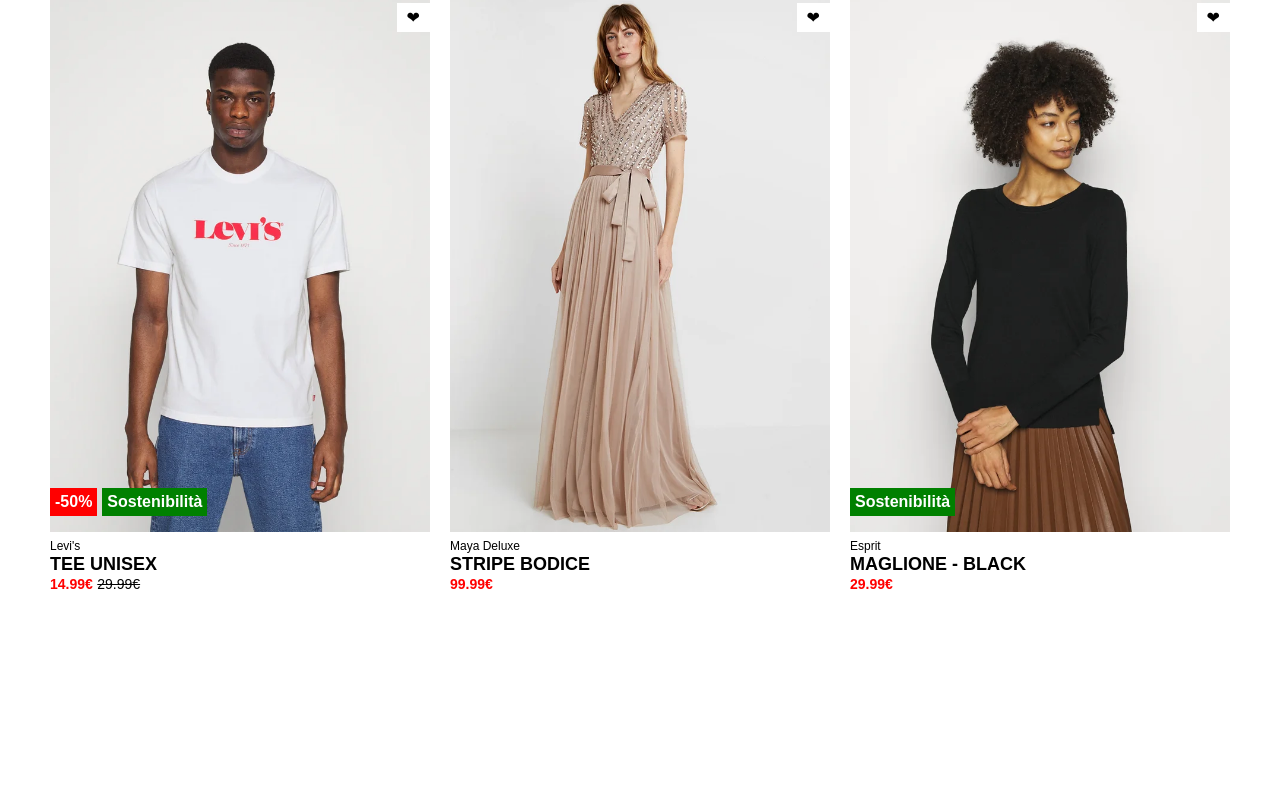
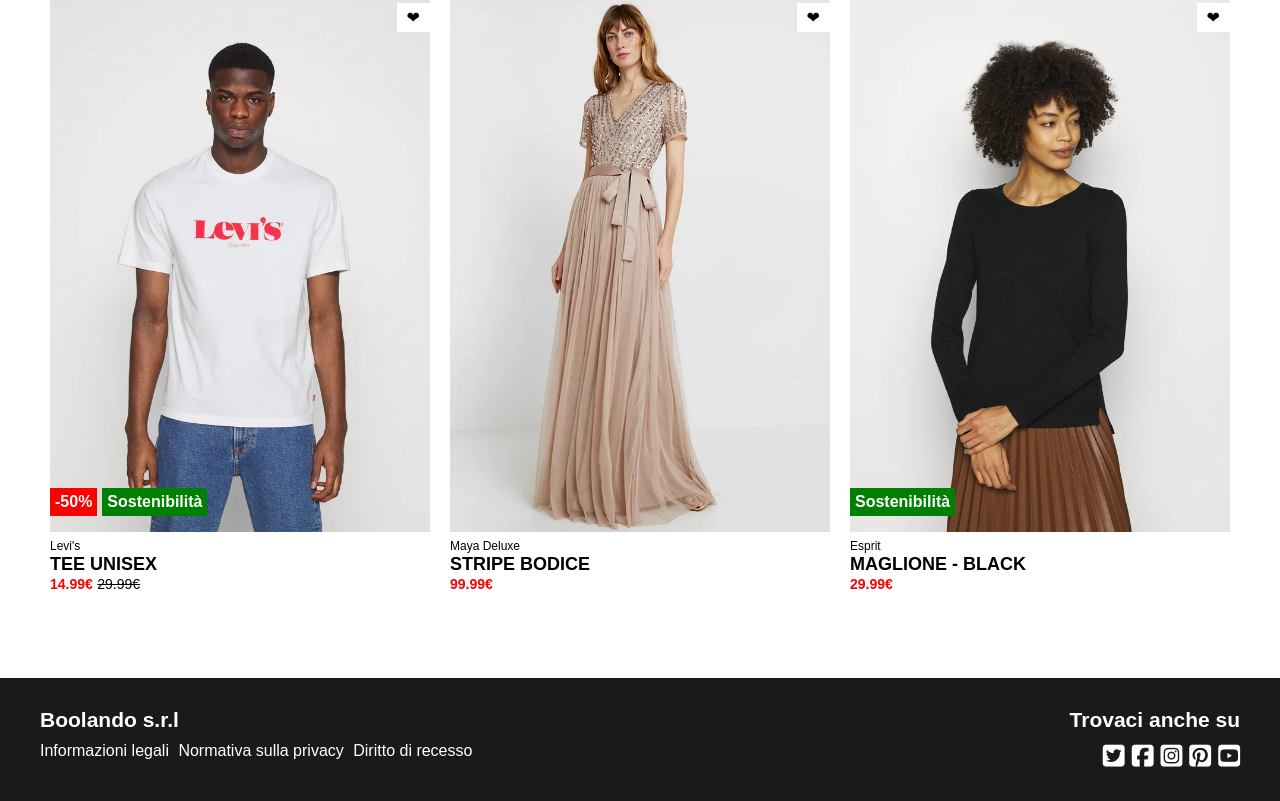
Before and after one commit to StefanoCretella/html-css-boolando, a plain HTML site: page index.html in a window 1280 px wide. Shown: the part 732-1533 px from the top of the page. Before the commit the page ends 1410 px from the top, so only its background shows below. Drawn offline with Linux system fonts and the light colour scheme.

Commit message:
[UPD] Added footer (text, social and info) and comments

```diff
--- a/index.html
+++ b/index.html
@@ -162,5 +162,37 @@
         </div>
     </main>
     <!-- FINE MAIN-->
+
+    <!-- INIZIO FOOTER -->
+    <footer>
+        <div class="container">
+            <dic class="row">
+                <div class="footer-col-33">
+                    <div class="footer-content text-left">
+                        <div class="Boolando"><strong>Boolando s.r.l</strong></div>
+                        <ul>
+                            <li><a style="padding-right: 5px; text-decoration: none; color: white;" href="#">Informazioni legali</a></li>
+                            <li><a style="padding-right: 5px; text-decoration: none; color: white;" href="#">Normativa sulla privacy</a></li>
+                            <li><a style="text-decoration: none; color: white;" href="#">Diritto di recesso</a></li>
+                        </ul>
+                    </div>
+                </div>
+                <div class="footer-col-33">
+                    <div class="footer-content text-right">
+                        <div class="Boolando"><strong>Trovaci anche su</strong></div>
+                        <ul style="font-size: 25px;">
+                            <li><a style="text-decoration: none; color: white;" href="#"><i class="fa-brands fa-square-twitter"></i></a></li>
+                            <li><a style="text-decoration: none; color: white;" href="#"><i class="fa-brands fa-square-facebook"></i></a></li>
+                            <li><a style="text-decoration: none; color: white;" href="#"><i class="fa-brands fa-square-instagram"></i></a></li>
+                            <li><a style="text-decoration: none; color: white;" href="#"><i class="fa-brands fa-square-pinterest"></i></a></li>
+                            <li><a style="text-decoration: none; color: white;" href="#"><i class="fa-brands fa-square-youtube"></i></a></li>
+                        </ul>
+
+                    </div>
+                </div>
+            </dic>
+        </div>
+    </footer>
+    <!-- FINE FOOTER -->
 </body>
 </html>
--- a/style.css
+++ b/style.css
@@ -144,3 +144,27 @@
     color: red;
 }
 /* FINE MAIN */
+
+/* INIZIO FOOTER  */
+footer{
+    background-color: rgba(26,26,26,255);
+    padding: 30px 0px;
+}
+
+.Boolando{
+    color: white;
+    padding-bottom: 5px;
+    font-size: 21px;
+}
+
+.footer-content ul li{
+    display: inline-block;
+    padding-top: 5px;
+    color: white;
+    text-decoration: none;
+}
+
+.footer-col-33{
+    width: calc(100% / 2);
+}
+/* FINE FOOTER */
```
